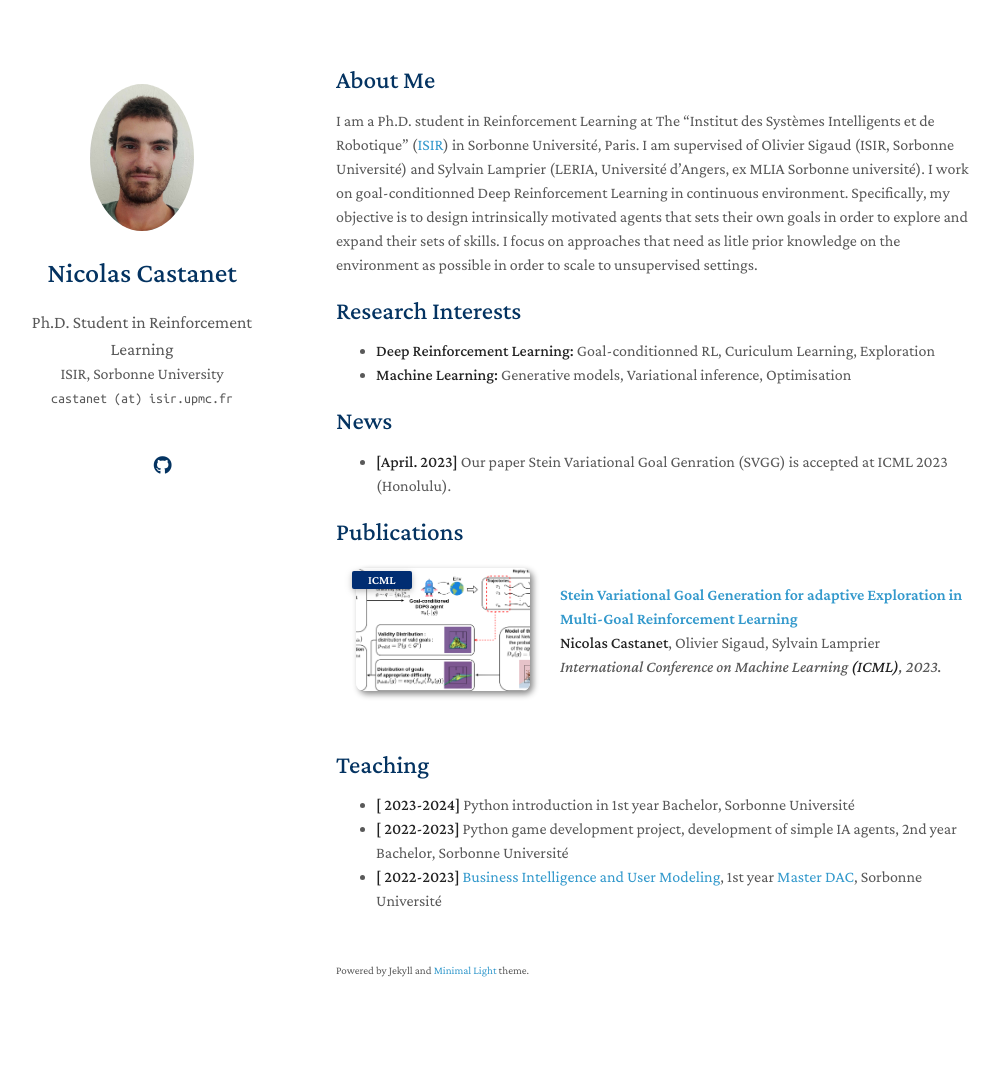
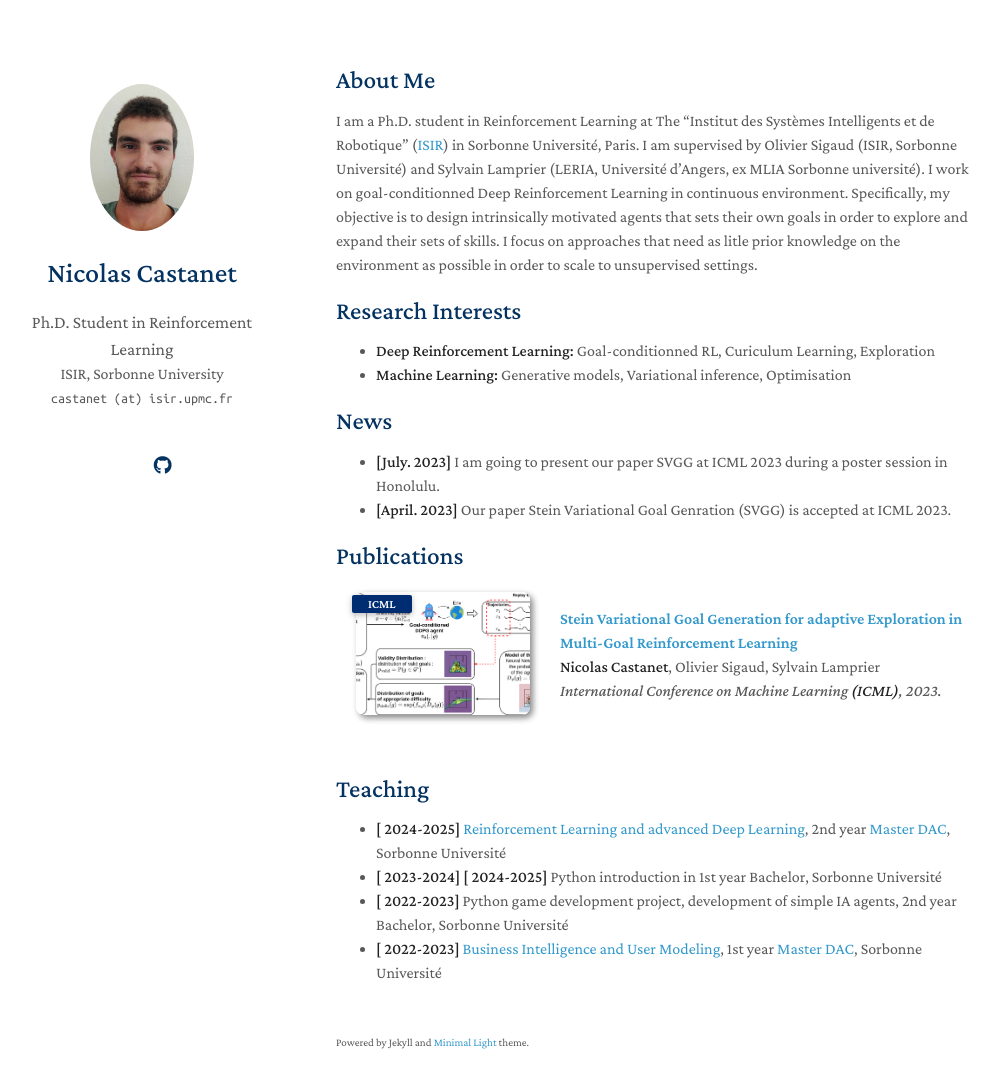
Before and after one commit to nicolascastanet/personal-page, a Jekyll site: the page built from index.md, in a window 1280 px wide and 1123 px high. Shown: the top 1088 px of the window, without its empty margins (134-1133 px from the left). Built offline with Jekyll 4.4.1, drawn with Linux system fonts in a browser that asks for light colours; nearby versions of some CDN libraries; a style sheet for code colours, icons or effects is not loaded; our own code applies the rules of GitHub Pages for plain Markdown files.

Commit message:
update news and teaching

```diff
--- a/index.md
+++ b/index.md
@@ -4,7 +4,7 @@ layout: homepage
 
 ## About Me
 
-I am a Ph.D. student in Reinforcement Learning at The "Institut des Systèmes Intelligents et de Robotique" ([ISIR](https://www.isir.upmc.fr/)) in Sorbonne Université, Paris. I am supervised of Olivier Sigaud (ISIR, Sorbonne Université) and Sylvain Lamprier (LERIA, Université d'Angers, ex MLIA Sorbonne université). I work on goal-conditionned Deep Reinforcement Learning in continuous environment. Specifically, my objective is to design intrinsically motivated agents that sets their own goals in order to explore and expand their sets of skills. I focus on approaches that need as litle prior knowledge on the environment as possible in order to scale to unsupervised settings.
+I am a Ph.D. student in Reinforcement Learning at The "Institut des Systèmes Intelligents et de Robotique" ([ISIR](https://www.isir.upmc.fr/)) in Sorbonne Université, Paris. I am supervised by Olivier Sigaud (ISIR, Sorbonne Université) and Sylvain Lamprier (LERIA, Université d'Angers, ex MLIA Sorbonne université). I work on goal-conditionned Deep Reinforcement Learning in continuous environment. Specifically, my objective is to design intrinsically motivated agents that sets their own goals in order to explore and expand their sets of skills. I focus on approaches that need as litle prior knowledge on the environment as possible in order to scale to unsupervised settings.
 
 ## Research Interests
 
@@ -13,13 +13,14 @@ I am a Ph.D. student in Reinforcement Learning at The "Institut des Systèmes In
 
 ## News
 
-- **[April. 2023]** Our paper Stein Variational Goal Genration (SVGG) is accepted at ICML 2023 (Honolulu).
+- **[July. 2023]** I am going to present our paper SVGG at ICML 2023 during a poster session in Honolulu.
+- **[April. 2023]** Our paper Stein Variational Goal Genration (SVGG) is accepted at ICML 2023.
 
 {% include_relative _includes/publications.md %}
 
 
 ## Teaching
-
-- **[ 2023-2024]** Python introduction in 1st year Bachelor, Sorbonne Université
+- **[ 2024-2025]** [Reinforcement Learning and advanced Deep Learning](https://dac.lip6.fr/master/rladl/), 2nd year [Master DAC](https://dac.lip6.fr/master/), Sorbonne Université
+- **[ 2023-2024] [ 2024-2025]** Python introduction in 1st year Bachelor, Sorbonne Université
 - **[ 2022-2023]** Python game development project, development of simple IA agents, 2nd year Bachelor, Sorbonne Université
 - **[ 2022-2023]** [Business Intelligence and User Modeling](https://dac.lip6.fr/master/enseignement/bium/), 1st year [Master DAC](https://dac.lip6.fr/master/), Sorbonne Université
```
